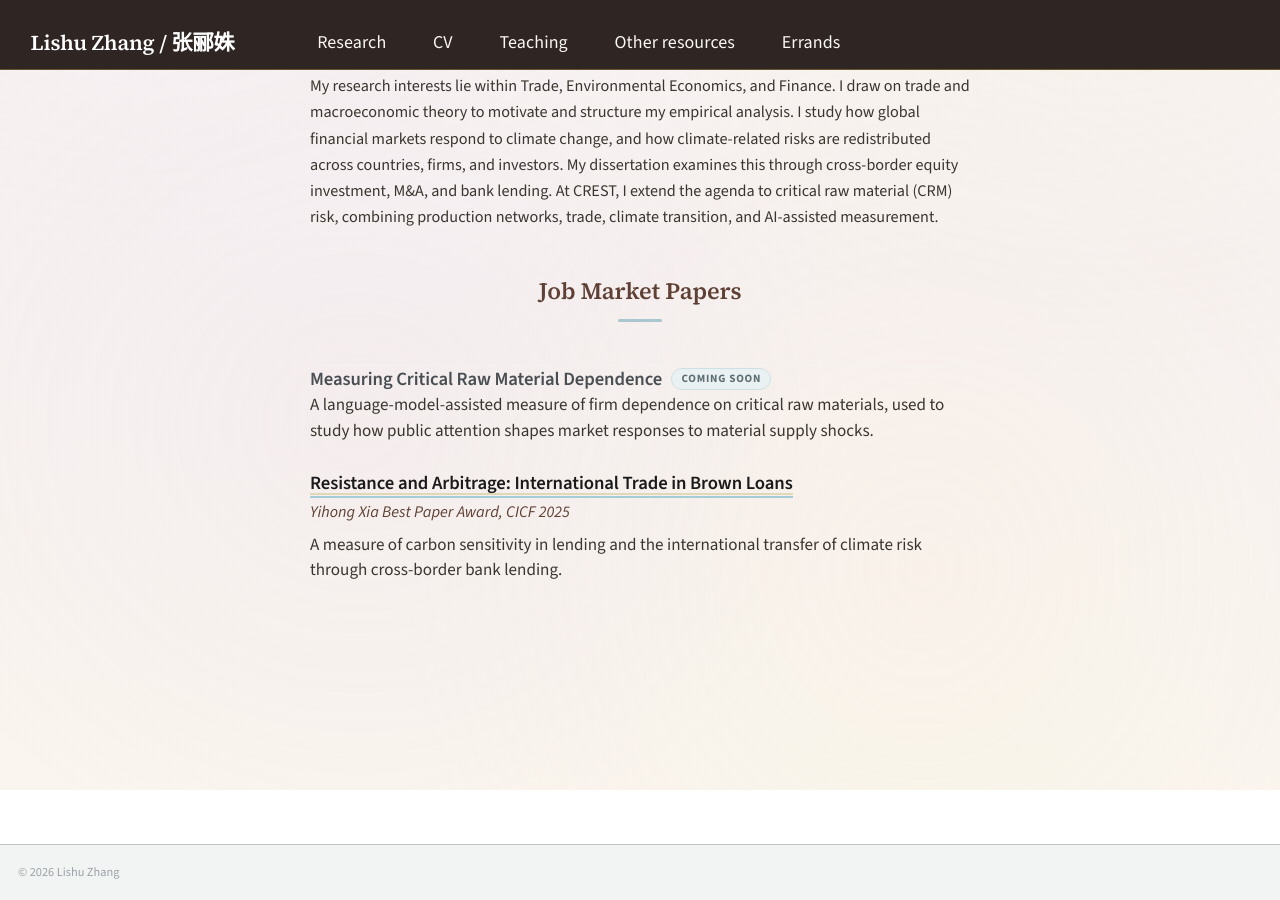
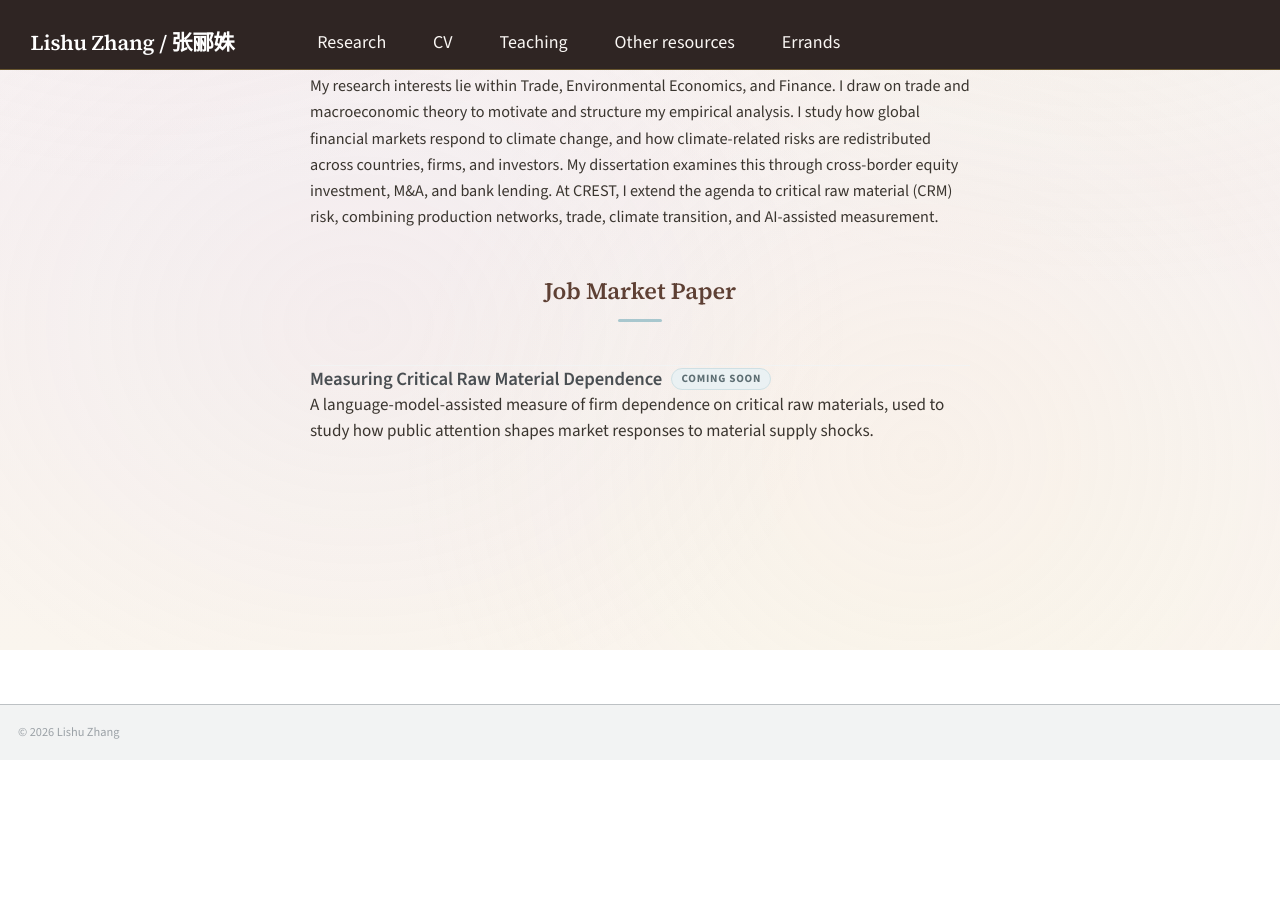
Before and after one commit to LishuZ/LishuZ.github.io, a Jekyll site: the page built from _pages/about.md, in a window 1280 px wide and 900 px high, scrolled down 434 px. Built offline with Jekyll 4.4.1, drawn with Linux system fonts in a browser that asks for light colours; after the commit the page ends 1194 px from its top, so only the background shows below that.

Commit message:
Keep only CRM paper in homepage job market list

```diff
--- a/_pages/about.md
+++ b/_pages/about.md
@@ -131,17 +131,12 @@ author_profile: false
 <p class="job-market"><strong>I am on the job market 2026-2027.</strong></p>
 <p class="intro-extra">My research interests lie within Trade, Environmental Economics, and Finance. I draw on trade and macroeconomic theory to motivate and structure my empirical analysis. I study how global financial markets respond to climate change, and how climate-related risks are redistributed across countries, firms, and investors. My dissertation examines this through cross-border equity investment, M&amp;A, and bank lending. At CREST, I extend the agenda to critical raw material (CRM) risk, combining production networks, trade, climate transition, and AI-assisted measurement.</p>
 
-<h2 class="home-h2">Job Market Papers</h2>
+<h2 class="home-h2">Job Market Paper</h2>
 
 <div class="paper">
   <div class="ptitle">Measuring Critical Raw Material Dependence <span class="status">Coming soon</span></div>
   <p class="abs">A language-model-assisted measure of firm dependence on critical raw materials, used to study how public attention shapes market responses to material supply shocks.</p>
 </div>
 
-<div class="paper">
-  <div class="ptitle"><a href="https://www.dropbox.com/scl/fi/hcqlp7ls6i2v8ughdodbc/JMP_2026.pdf?rlkey=z7iw0zsemz8hrkdfkr0eo2ima&st=xu14dxor&dl=0">Resistance and Arbitrage: International Trade in Brown Loans</a></div>
-  <div class="pmeta"><span class="award">Yihong Xia Best Paper Award, CICF 2025</span></div>
-  <p class="abs">A measure of carbon sensitivity in lending and the international transfer of climate risk through cross-border bank lending.</p>
-</div>
 
 </div>
```
